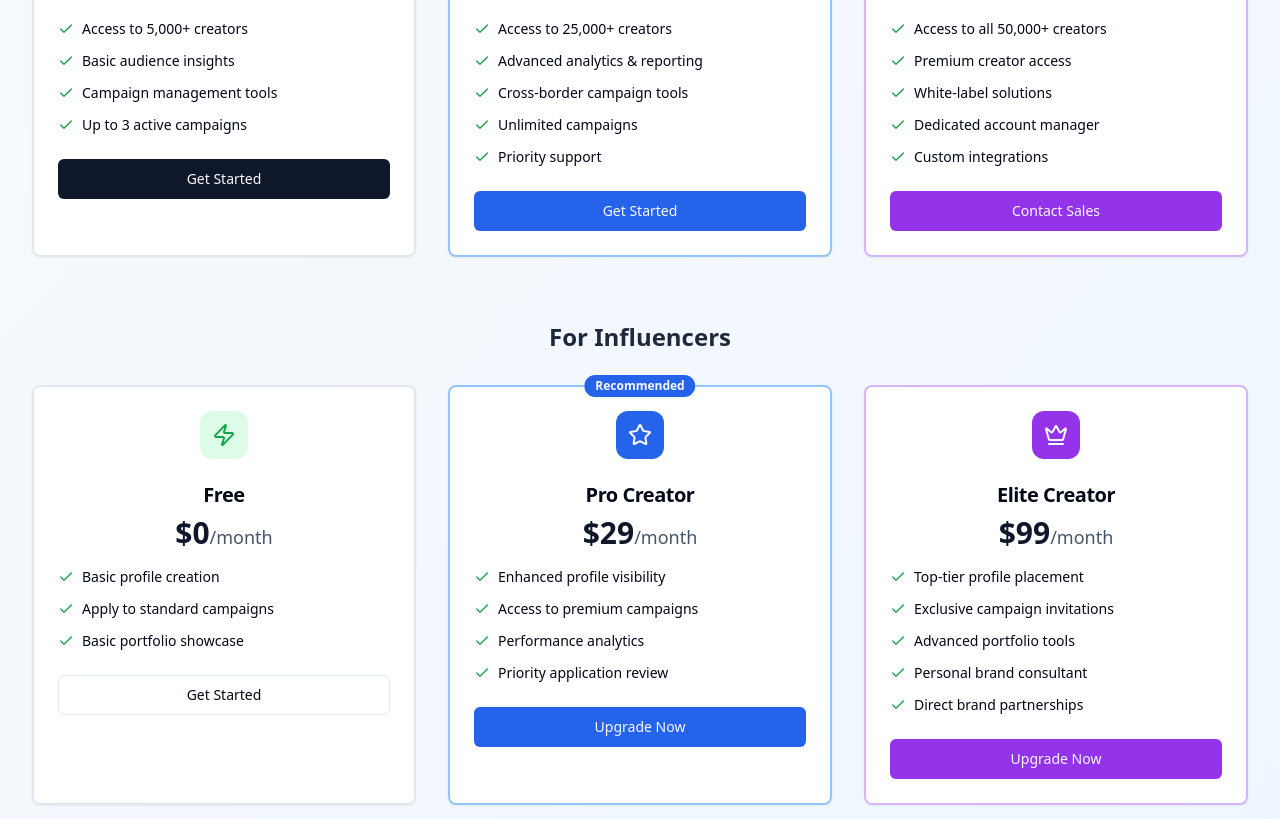
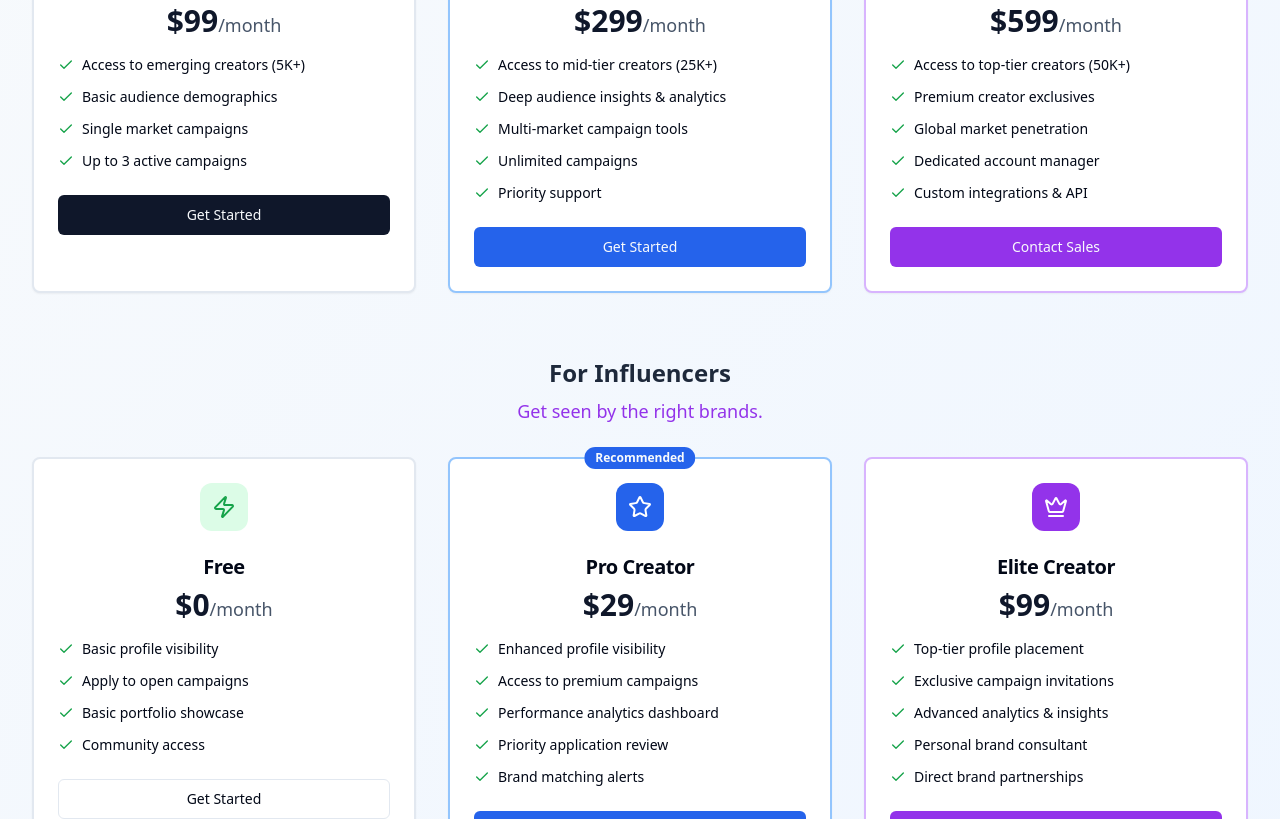
Before and after one commit to bliss-systems/influence-link-unite-grow, a React (Vite) app: page / in a window 1280 px wide. Shown: the part 2668-3487 px from the top of the page. Built offline with nearby package versions, Linux system fonts and the light colour scheme.

Commit message:
Refactor: Implement pricing tables
Implement pricing tables for brands and influencers, including descriptions and taglines.

```diff
--- a/src/components/PricingSection.tsx
+++ b/src/components/PricingSection.tsx
@@ -20,7 +20,10 @@ export const PricingSection = () => {
         <div className="space-y-16">
           {/* Brand Pricing */}
           <div>
-            <h3 className="text-2xl font-bold text-center mb-8 text-slate-800">For Brands</h3>
+            <div className="text-center mb-8">
+              <h3 className="text-2xl font-bold text-slate-800 mb-2">For Brands</h3>
+              <p className="text-lg text-blue-600 font-medium">More access, more growth.</p>
+            </div>
             <div className="grid grid-cols-1 md:grid-cols-3 gap-8">
               <Card className="relative border-2 border-slate-200 hover:border-blue-300 transition-all duration-300 hover:shadow-lg">
                 <CardHeader className="text-center pb-4">
@@ -34,15 +37,15 @@ export const PricingSection = () => {
                   <div className="space-y-3 mb-6">
                     <div className="flex items-center space-x-2">
                       <Check className="w-4 h-4 text-green-600" />
-                      <span className="text-sm">Access to 5,000+ creators</span>
+                      <span className="text-sm">Access to emerging creators (5K+)</span>
                     </div>
                     <div className="flex items-center space-x-2">
                       <Check className="w-4 h-4 text-green-600" />
-                      <span className="text-sm">Basic audience insights</span>
+                      <span className="text-sm">Basic audience demographics</span>
                     </div>
                     <div className="flex items-center space-x-2">
                       <Check className="w-4 h-4 text-green-600" />
-                      <span className="text-sm">Campaign management tools</span>
+                      <span className="text-sm">Single market campaigns</span>
                     </div>
                     <div className="flex items-center space-x-2">
                       <Check className="w-4 h-4 text-green-600" />
@@ -66,15 +69,15 @@ export const PricingSection = () => {
                   <div className="space-y-3 mb-6">
                     <div className="flex items-center space-x-2">
                       <Check className="w-4 h-4 text-green-600" />
-                      <span className="text-sm">Access to 25,000+ creators</span>
+                      <span className="text-sm">Access to mid-tier creators (25K+)</span>
                     </div>
                     <div className="flex items-center space-x-2">
                       <Check className="w-4 h-4 text-green-600" />
-                      <span className="text-sm">Advanced analytics & reporting</span>
+                      <span className="text-sm">Deep audience insights & analytics</span>
                     </div>
                     <div className="flex items-center space-x-2">
                       <Check className="w-4 h-4 text-green-600" />
-                      <span className="text-sm">Cross-border campaign tools</span>
+                      <span className="text-sm">Multi-market campaign tools</span>
                     </div>
                     <div className="flex items-center space-x-2">
                       <Check className="w-4 h-4 text-green-600" />
@@ -101,15 +104,15 @@ export const PricingSection = () => {
                   <div className="space-y-3 mb-6">
                     <div className="flex items-center space-x-2">
                       <Check className="w-4 h-4 text-green-600" />
-                      <span className="text-sm">Access to all 50,000+ creators</span>
+                      <span className="text-sm">Access to top-tier creators (50K+)</span>
                     </div>
                     <div className="flex items-center space-x-2">
                       <Check className="w-4 h-4 text-green-600" />
-                      <span className="text-sm">Premium creator access</span>
+                      <span className="text-sm">Premium creator exclusives</span>
                     </div>
                     <div className="flex items-center space-x-2">
                       <Check className="w-4 h-4 text-green-600" />
-                      <span className="text-sm">White-label solutions</span>
+                      <span className="text-sm">Global market penetration</span>
                     </div>
                     <div className="flex items-center space-x-2">
                       <Check className="w-4 h-4 text-green-600" />
@@ -117,7 +120,7 @@ export const PricingSection = () => {
                     </div>
                     <div className="flex items-center space-x-2">
                       <Check className="w-4 h-4 text-green-600" />
-                      <span className="text-sm">Custom integrations</span>
+                      <span className="text-sm">Custom integrations & API</span>
                     </div>
                   </div>
                   <Button className="w-full bg-purple-600 hover:bg-purple-700">Contact Sales</Button>
@@ -128,7 +131,10 @@ export const PricingSection = () => {
 
           {/* Influencer Pricing */}
           <div>
-            <h3 className="text-2xl font-bold text-center mb-8 text-slate-800">For Influencers</h3>
+            <div className="text-center mb-8">
+              <h3 className="text-2xl font-bold text-slate-800 mb-2">For Influencers</h3>
+              <p className="text-lg text-purple-600 font-medium">Get seen by the right brands.</p>
+            </div>
             <div className="grid grid-cols-1 md:grid-cols-3 gap-8">
               <Card className="relative border-2 border-slate-200 hover:border-green-300 transition-all duration-300 hover:shadow-lg">
                 <CardHeader className="text-center pb-4">
@@ -142,15 +148,19 @@ export const PricingSection = () => {
                   <div className="space-y-3 mb-6">
                     <div className="flex items-center space-x-2">
                       <Check className="w-4 h-4 text-green-600" />
-                      <span className="text-sm">Basic profile creation</span>
+                      <span className="text-sm">Basic profile visibility</span>
                     </div>
                     <div className="flex items-center space-x-2">
                       <Check className="w-4 h-4 text-green-600" />
-                      <span className="text-sm">Apply to standard campaigns</span>
+                      <span className="text-sm">Apply to open campaigns</span>
                     </div>
                     <div className="flex items-center space-x-2">
                       <Check className="w-4 h-4 text-green-600" />
                       <span className="text-sm">Basic portfolio showcase</span>
+                    </div>
+                    <div className="flex items-center space-x-2">
+                      <Check className="w-4 h-4 text-green-600" />
+                      <span className="text-sm">Community access</span>
                     </div>
                   </div>
                   <Button variant="outline" className="w-full">Get Started</Button>
@@ -178,11 +188,15 @@ export const PricingSection = () => {
                     </div>
                     <div className="flex items-center space-x-2">
                       <Check className="w-4 h-4 text-green-600" />
-                      <span className="text-sm">Performance analytics</span>
+                      <span className="text-sm">Performance analytics dashboard</span>
                     </div>
                     <div className="flex items-center space-x-2">
                       <Check className="w-4 h-4 text-green-600" />
                       <span className="text-sm">Priority application review</span>
+                    </div>
+                    <div className="flex items-center space-x-2">
+                      <Check className="w-4 h-4 text-green-600" />
+                      <span className="text-sm">Brand matching alerts</span>
                     </div>
                   </div>
                   <Button className="w-full bg-blue-600 hover:bg-blue-700">Upgrade Now</Button>
@@ -209,7 +223,7 @@ export const PricingSection = () => {
                     </div>
                     <div className="flex items-center space-x-2">
                       <Check className="w-4 h-4 text-green-600" />
-                      <span className="text-sm">Advanced portfolio tools</span>
+                      <span className="text-sm">Advanced analytics & insights</span>
                     </div>
                     <div className="flex items-center space-x-2">
                       <Check className="w-4 h-4 text-green-600" />
```
